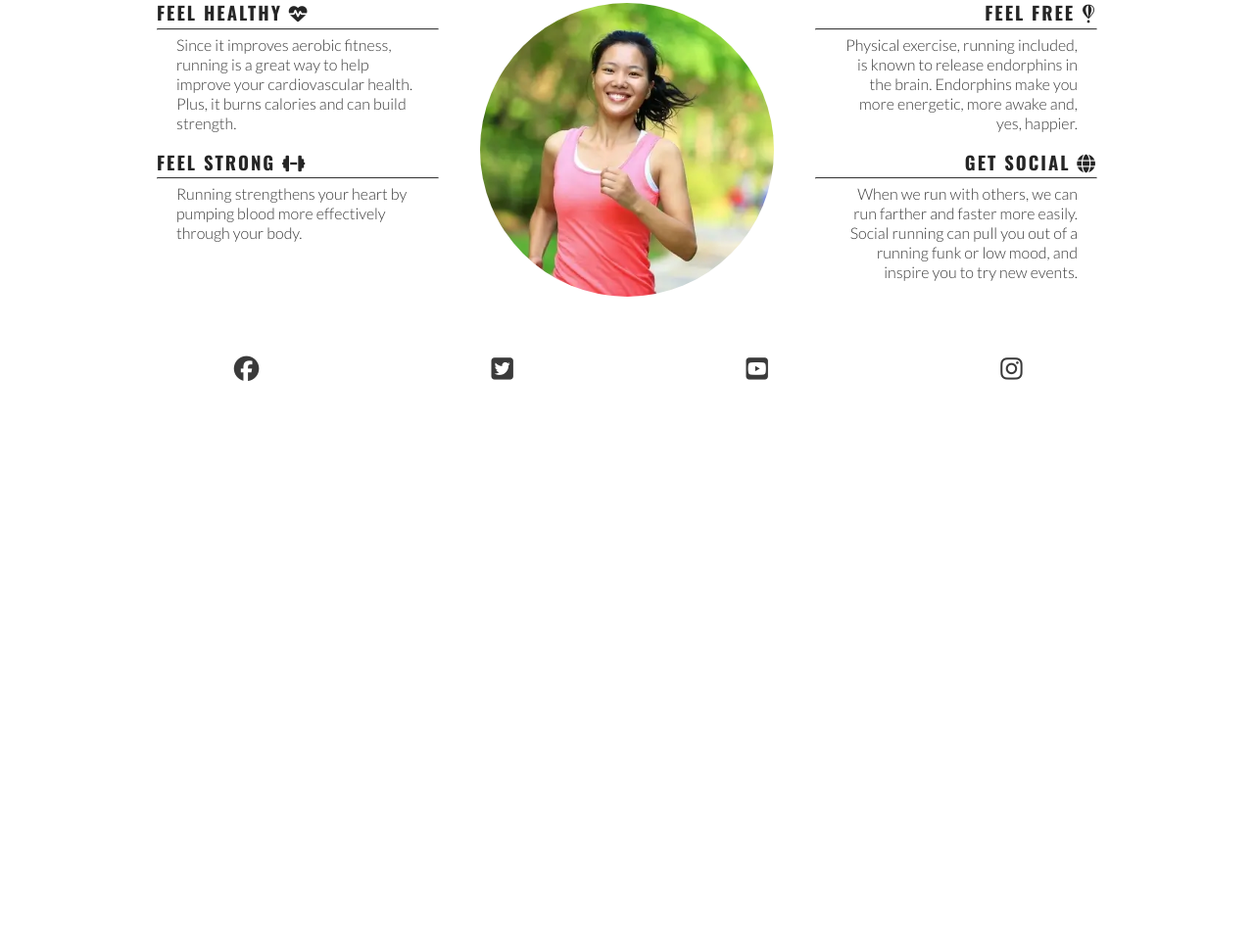
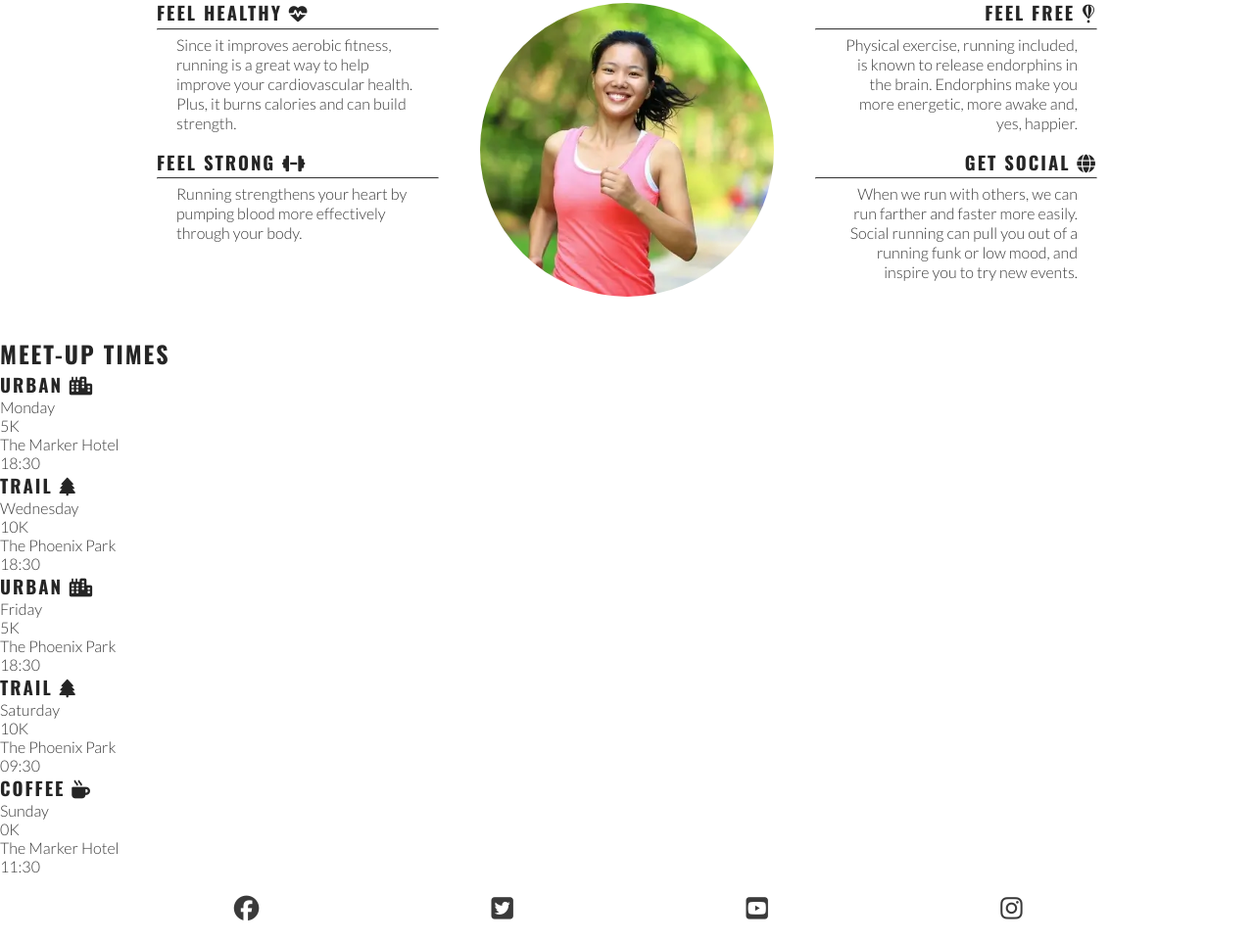
Before and after one commit to MicahIndigo/love-running, a plain HTML site: page index.html in a window 1280 px wide. Shown: the part 782-1744 px from the top of the page at 98% size. Before the commit the page ends 1193 px from the top, so only its background shows below. Drawn offline with nearby package versions, Linux system fonts and the light colour scheme.

Commit message:
Add meetups section on html

```diff
--- a/index.html
+++ b/index.html
@@ -81,6 +81,48 @@
                 </div>
             </div>
         </section>
+
+        <!--Meetup times section-->
+        <section id="meetups">
+            <h2>Meet-up Times</h2>
+            <div id="times">
+                <div>
+                    <h3>Urban <i class="fa-solid fa-city"></i></h3>
+                    <p>Monday</p>
+                    <p>5K</p>
+                    <p>The Marker Hotel</p>
+                    <p>18:30</p>
+                </div>
+                <div>
+                    <h3>Trail <i class="fa-solid fa-tree"></i></h3>
+                    <p>Wednesday</p>
+                    <p>10K</p>
+                    <p>The Phoenix Park</p>
+                    <p>18:30</p>
+                </div>
+                <div>
+                    <h3>Urban  <i class="fa-solid fa-city"></i></h3>
+                    <p>Friday</p>
+                    <p>5K</p>
+                    <p>The Phoenix Park</p>
+                    <p>18:30</p>
+                </div>
+                <div>
+                    <h3>Trail <i class="fa-solid fa-tree"></i></h3>
+                    <p>Saturday</p>
+                    <p>10K</p>
+                    <p>The Phoenix Park</p>
+                    <p>09:30</p>
+                </div>
+                <div>
+                    <h3>Coffee <i class="fa-solid fa-mug-hot"></i></h3>
+                    <p>Sunday</p>
+                    <p>0K</p>
+                    <p>The Marker Hotel</p>
+                    <p>11:30</p>
+                </div>
+            </div>
+        </section>
     </main>
 
     <!-- Footer -->
```
